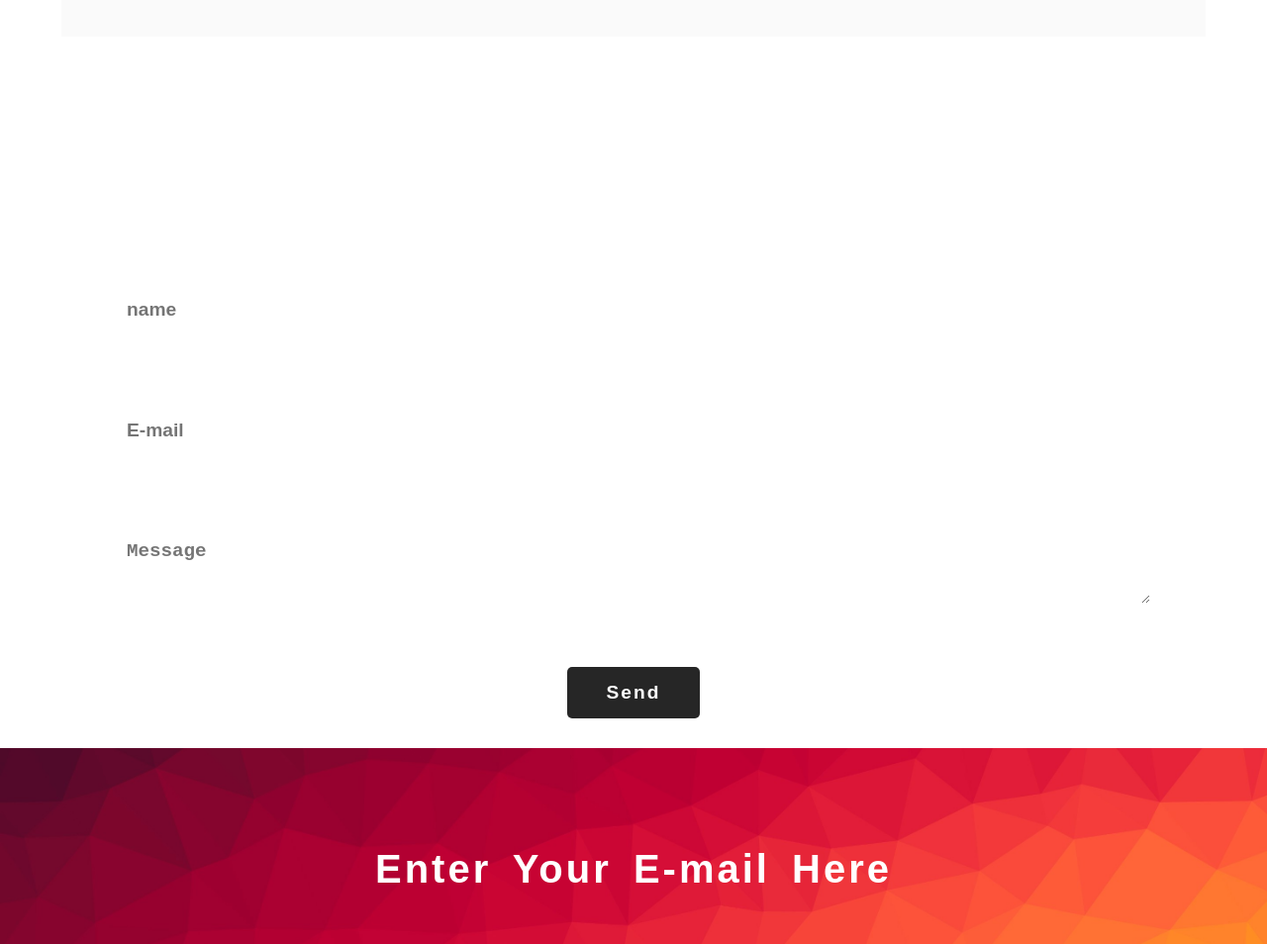
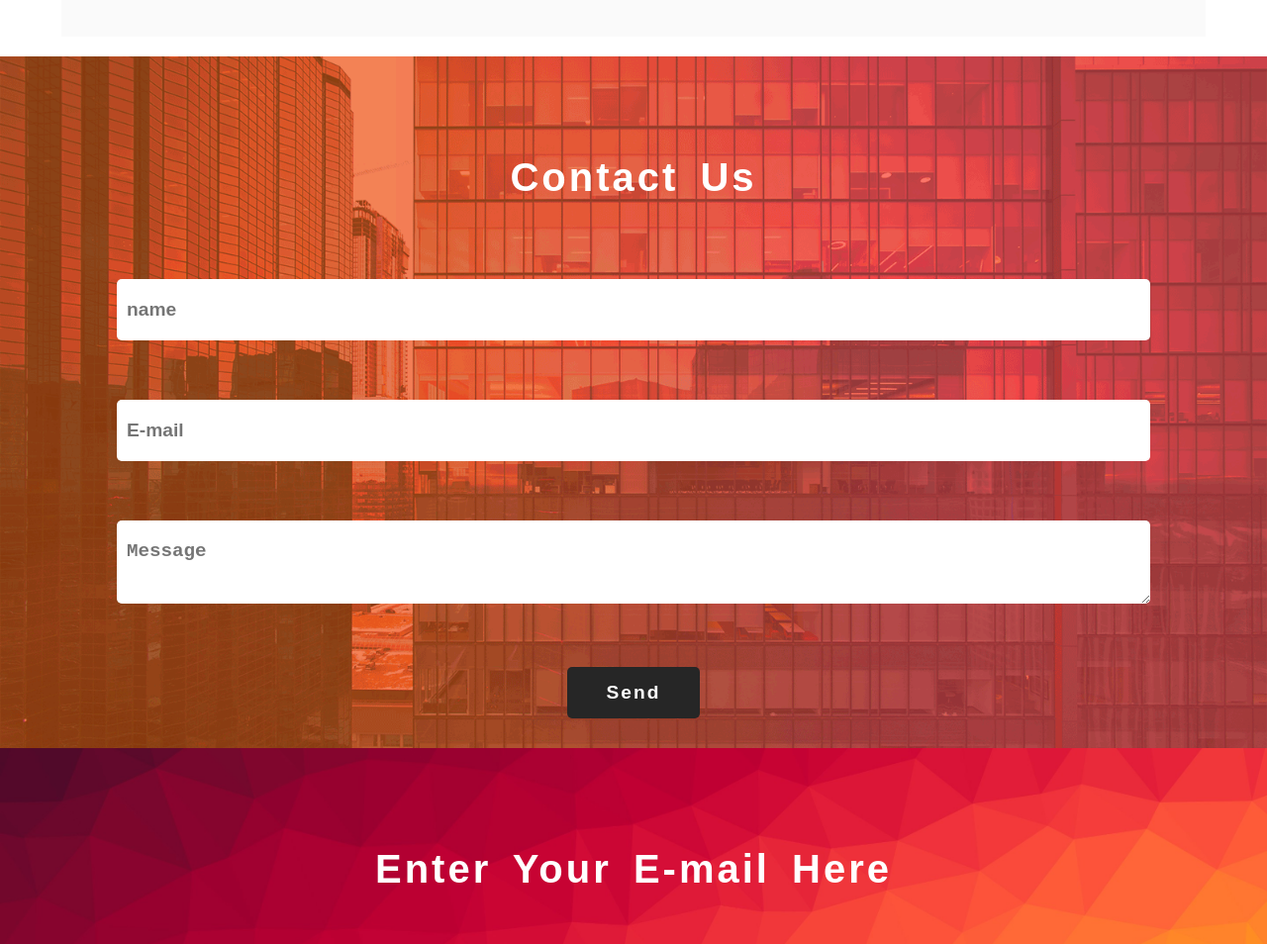
Before and after one commit to ibramosobhy-hema/Task6-57357hosbital-flexbox, a plain HTML site: page index.html in a window 1280 px wide. Shown: the part 3771-4725 px from the top of the page at 99% size. Drawn offline with Linux system fonts and the light colour scheme.

Commit message:
Refactor and format hosbital.css

```diff
--- a/hosbital.css
+++ b/hosbital.css
@@ -145,7 +145,7 @@ word-spacing: 3px;
 /* start footer home section  */
 .contactus-home{
 min-height:500px;
-background-image: url(./media/contact\ us.gif);
+background-image: url(./media/contactus.gif);
 background-size:cover;
 text-align: center;
 display:flex;
```
